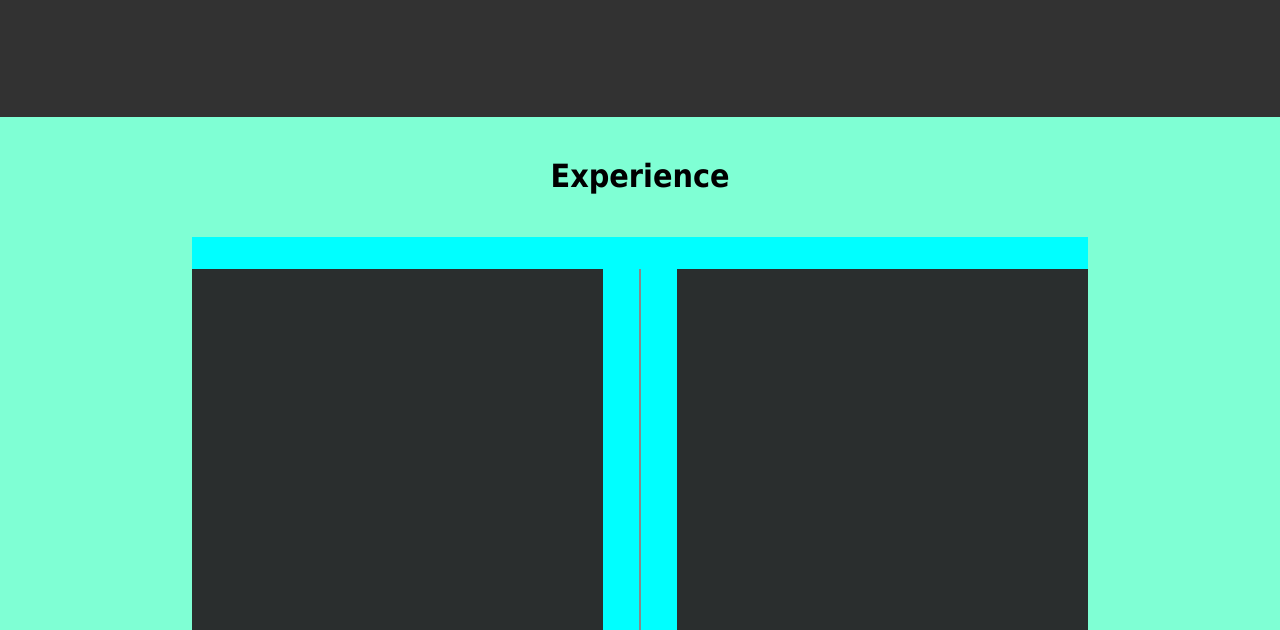
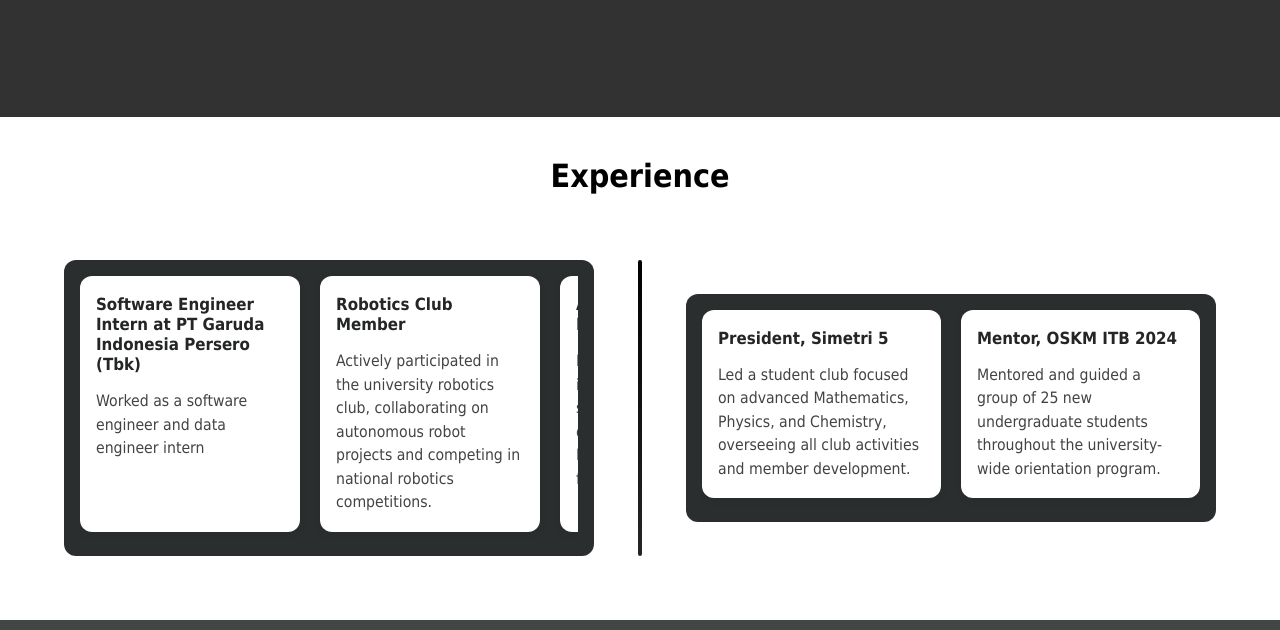
Before and after one commit to Abrar-Abhirama/Tugas1_IF3110, a plain HTML site: page index.html in a window 1280 px wide. Shown: the part 1493-2123 px from the top of the page. Drawn offline with Linux system fonts and the light colour scheme.

```diff
--- a/index.html
+++ b/index.html
@@ -44,9 +44,35 @@
         <div class = "experience", id = "experiencepage">
             <h1 class = "experience-title">Experience</h1>
             <div class = "list-experience">
-                <div class = "experiences"> </div>
+                <div class = "experiences">
+                    <div class="experience-grid">
+                        <div class="experience-item">
+                            <h3>Software Engineer Intern at PT Garuda Indonesia Persero (Tbk)</h3>
+                            <p>Worked as a software engineer and data engineer intern</p>
+                        </div>
+                        <div class="experience-item">
+                            <h3>Robotics Club Member</h3>
+                            <p>Actively participated in the university robotics club, collaborating on autonomous robot projects and competing in national robotics competitions.</p>
+                        </div>
+                        <div class="experience-item">
+                            <h3>Aksantara Club Member</h3>
+                            <p>Developing and implementing software stacks for an autonomous drone utilizing ROS2 and PX4 flight control firmware</p>
+                        </div>
+                    </div>
+                </div>
                 <div class = "vertical-divider"></div>
-                <div class = "experiences"> </div>
+                <div class = "experiences">
+                    <div class="experience-grid">
+                        <div class="experience-item">
+                            <h3>President, Simetri 5</h3>
+                            <p>Led a student club focused on advanced Mathematics, Physics, and Chemistry, overseeing all club activities and member development.</p>
+                        </div>
+                        <div class="experience-item">
+                            <h3>Mentor, OSKM ITB 2024</h3>
+                            <p>Mentored and guided a group of 25 new undergraduate students throughout the university-wide orientation program.</p>
+                        </div>
+                    </div>
+                </div>
             </div>
         </div>
 
--- a/style/index.css
+++ b/style/index.css
@@ -219,48 +219,110 @@ body {
 
 /* Experience */
 .Experience {
-    background-color: aquamarine;
+    background-color: rgb(255, 255, 255);
     width: 100%;
-    height: 100%;
     display: flex;
     flex-direction: column;
     align-items: center;
     justify-content: center;
     gap: 20px;
+    padding: 40px 0 40px 0;
+    box-sizing: border-box;
 }
+
 .experience-title {
     color:black;
     margin-top: 0px;
 }
 
 .list-experience {
-    background-color: aqua;
-    height: 80%;
+    background-color: rgb(255, 255, 255);
+    /* Hapus height: 80%; */
+    width: 90%;
+    display: flex;
+    flex-direction: row;
+    align-items: center;
+    justify-content: center;
+    gap: 20px;
+    padding: 24px 0;
+    box-sizing: border-box;
+    overflow-x: auto;
+}
+
+.experiences {
+    background-color: rgb(42, 46, 46);
     width: 70%;
     display: flex;
     flex-direction: row;
     align-items: center;
     justify-content: center;
     gap: 20px;
-}
-
-.experiences {
-    background-color: rgb(42, 46, 46);
-    height: 90%;
-    width: 70%;
-    display: flex;
-    flex-direction: row;
-    align-items: center;
-    justify-content: center;
-    gap: 20px;
+    padding: 16px;
+    box-sizing: border-box;
+    overflow-x: auto;
+    border-radius: 12px;
 }
 
 .vertical-divider {
-    width: 2px;
-    height: 90%;
-    background: #888;
-    margin: 0 16px;
-    display: inline-block;
+    width: 4px;
+    min-width: 4px;
+    background: linear-gradient(to bottom, #000000 0%, #232526 100%);
+    border-radius: 2px;
+    margin: 0 24px;
+
+    align-self: stretch;
+}
+
+.experience-grid {
+    display: flex;
+    flex-direction: row;
+    gap: 20px;
+    width: 100%;
+    overflow-x: auto;
+    padding-bottom: 8px;
+    box-sizing: border-box;
+}
+
+.experience-item {
+    background: #fff;
+    border-radius: 12px;
+    box-shadow: 0 2px 8px rgba(0,0,0,0.07);
+    padding: 18px 16px;
+    min-width: 220px;
+    max-width: 320px;
+    flex: 1 0 220px;
+    box-sizing: border-box;
+    color: #232526;
+    display: flex;
+    flex-direction: column;
+    gap: 8px;
+    word-break: break-word;
+}
+
+.experience-item h3 {
+    font-size: 1.05em;
+    margin: 0 0 0.4em 0;
+    color: #232526;
+}
+
+.experience-item p {
+    margin: 0;
+    color: #414345;
+    font-size: 0.98em;
+    line-height: 1.5;
+}
+
+@media (max-width: 900px) {
+    .experience-grid {
+        flex-direction: column;
+        overflow-x: unset;
+        gap: 16px;
+    }
+    .experience-item {
+        max-width: 100%;
+        min-width: 0;
+        width: 100%;
+    }
 }
 
 /* Contact */
@@ -286,7 +348,6 @@ body {
 .contact-icon {
     width: 32px;
     height: 32px;
-
     transition: transform 0.2s;
 }
 
```
